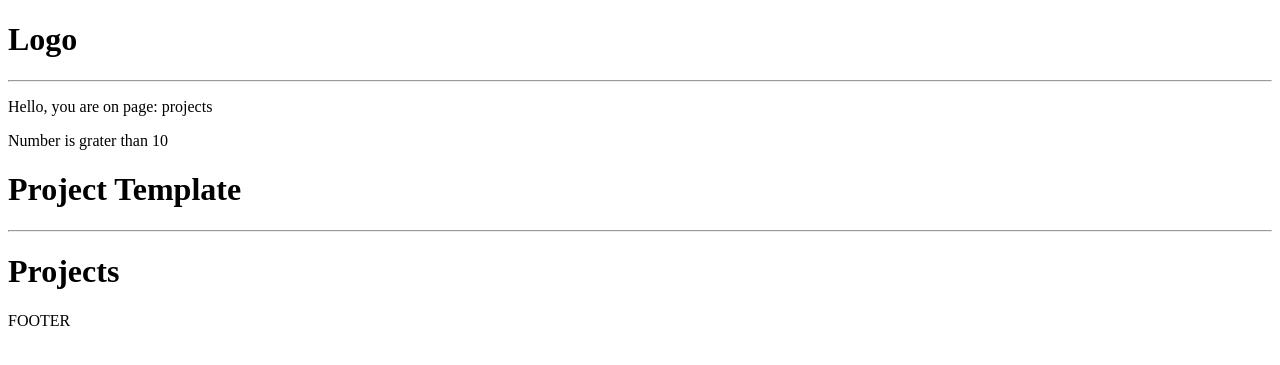
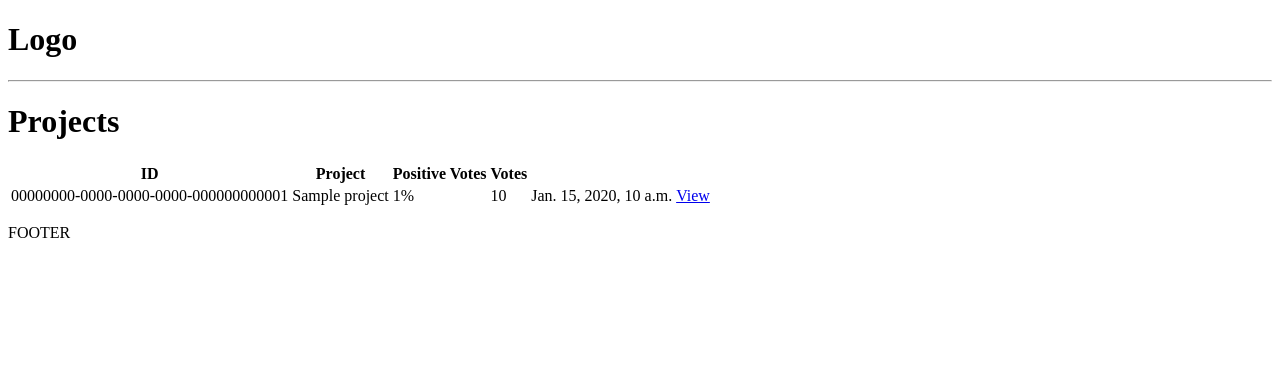
Before and after one commit to OlgaKonieczko/DevSearch, a Django app: page / in a window 1280 px wide. Shown: the top 365 px of the page. Run offline with Django 4.2, Linux system fonts and the light colour scheme; tables that the repository leaves empty hold one stand-in row (values such as "Sample post").

Commit message:
DB creation finished

```diff
--- a/devsearch/projects/admin.py
+++ b/devsearch/projects/admin.py
@@ -1,6 +1,8 @@
 from django.contrib import admin
-from .models import Project
+from .models import Project, Review, Tag
 
 # Register your models here.
 
 admin.site.register(Project)
+admin.site.register(Review)
+admin.site.register(Tag)
--- a/devsearch/projects/models.py
+++ b/devsearch/projects/models.py
@@ -3,13 +3,38 @@ import uuid
 
 # Create your models here.
 
-class  Project(models.Model):
+class Project(models.Model):
     title = models.CharField(max_length=200)
     description = models.TextField(null=True, blank=True)
     demo_link = models.CharField(max_length=2000, null=True, blank=True)
     source_link = models.CharField(max_length=2000, null=True, blank=True)
+    tags = models.ManyToManyField('Tag', blank = True)
+    vote_total = models.IntegerField(default=0, null=True, blank=True)
+    vote_ratio = models.IntegerField(default=0, null=True, blank=True)
+    created = models.DateTimeField(auto_now_add=True)
+    id = models.UUIDField(default=uuid.uuid4, unique=True, primary_key=True, editable=False)
+    def __str__(self):
+        return self.title
+
+class Review(models.Model):
+    VOTE_TYPE = (
+        ('up', 'Up Vote'),
+        ('down', 'Down Vote'),
+    )
+    #owner = models.CharField(max_length=200)
+    project = models.ForeignKey(Project, on_delete=models.CASCADE)
+    body = models.TextField(null=True, blank=True)
+    value = models.CharField(max_length=200, choices = VOTE_TYPE)
     created = models.DateTimeField(auto_now_add=True)
     id = models.UUIDField(default=uuid.uuid4, unique=True, primary_key=True, editable=False)
 
     def __str__(self):
-        return self.title
+        return self.value
+
+class Tag(models.Model):
+    name = models.CharField(max_length=200)
+    created = models.DateTimeField(auto_now_add=True)
+    id = models.UUIDField(default=uuid.uuid4, unique=True, primary_key=True, editable=False)
+
+    def __str__(self):
+        return self.name
--- a/devsearch/projects/templates/projects/projects.html
+++ b/devsearch/projects/templates/projects/projects.html
@@ -1,12 +1,24 @@
 {% extends 'main.html' %}
 {% block content %}
-<p>Hello, you are on page: {{page}}</p>
-{% if number > 10%}
-<p>Number is grater than 10</p>
-{%else%}
-<p>Number is less than 10</p>
-{%endif%}
-<h1>Project Template</h1>
-<hr>
 <h1>Projects</h1>
+<table>
+    <tr>
+        <th>ID</th>
+        <th>Project</th>
+        <th>Positive Votes</th>
+        <th>Votes</th>
+        <th></th>
+        <th></th>
+        {% for project in projects %}
+        <tr>
+            <td>{{project.id}}</td>
+            <td>{{project.title}}</td>
+            <td>{{project.vote_ratio}}%</td>
+            <td>{{project.vote_total}}</td>
+            <td>{{project.created}}</td>
+            <td><a href="{% url 'project' project.id %}">View</a></td>
+        </tr>
+        {% endfor %}
+    </tr>
+</table>
 {% endblock content %}
--- a/devsearch/projects/views.py
+++ b/devsearch/projects/views.py
@@ -1,12 +1,12 @@
 from django.shortcuts import render
 from django.http import HttpResponse
-
+from .models import Project
 
 def projects(request):
-    page = 'projects'
-    number = 11
-    context = {'page' : page, 'number' : number}
+    projectsObj = Project.objects.all()
+    context = {'projects' : projectsObj}
     return render(request, 'projects/projects.html', context)
 
 def project(request, pk):
-    return render(request, 'projects/single-project.html')
+    projectObj = Project.objects.get(id=pk)
+    return render(request, 'projects/single-project.html', {'project' : projectObj})
```
Also changed, not shown: devsearch/projects/templates/projects/single-project.html (+9 -3 lines), devsearch/projects/migrations/0002_tag_project_value_ratio_project_value_total_review_and_more.py (added), devsearch/projects/migrations/0003_rename_value_ratio_project_vote_ratio_and_more.py (added).
